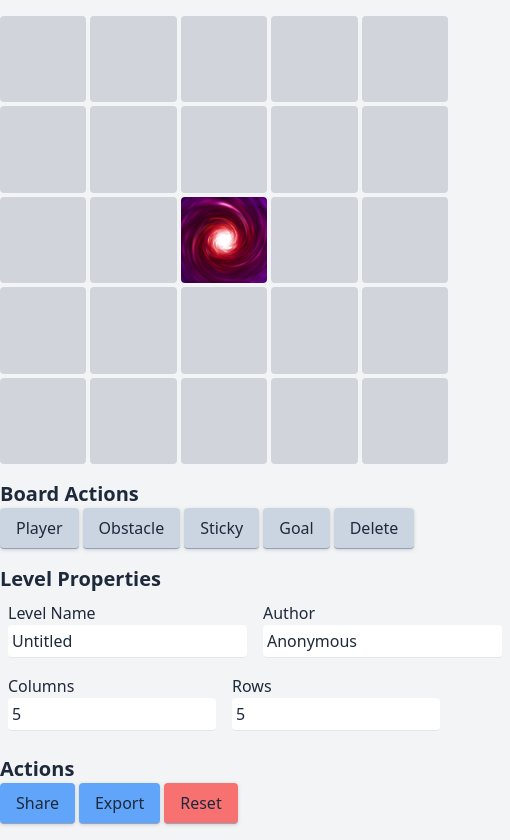
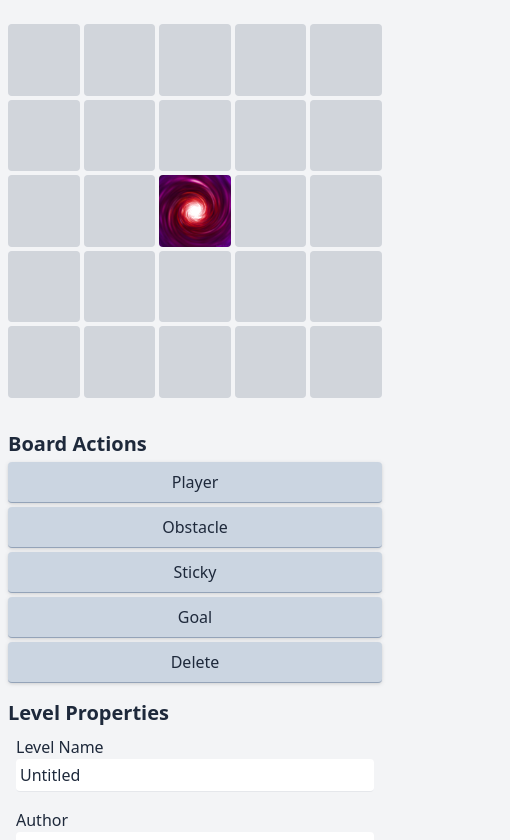
Before and after one commit to collin-b1/synergy, a React (Vite) app: page /#/editor in a window 390 px wide. Shown: the top 840 px of the page, 510 px wide, since content can reach past the window. Built offline with nearby package versions, Linux system fonts and the light colour scheme.

Commit message:
Fix mobile level editor sizing, fix editor inputs

```diff
--- a/package.json
+++ b/package.json
@@ -3,7 +3,7 @@
   "private": true,
   "version": "0.0.0",
   "type": "module",
-  "homepage": "https://collin-b1.github.io/",
+  "homepage": "https://collin-b1.github.io/synergy/",
   "scripts": {
     "dev": "vite",
     "build": "tsc && vite build",
--- a/src/components/Game/Board.tsx
+++ b/src/components/Game/Board.tsx
@@ -41,7 +41,7 @@ const Board = (props: BoardProps) => {
         gridTemplateColumns: `repeat(${props.configuration[0].length}, 1fr)`,
         gridTemplateRows: `repeat(${props.configuration.length}, 1fr)`,
       }}
-      className={`gap-1 grid`}
+      className={`gap-1 grid select-none`}
       role="grid"
     >
       {props.configuration.map((row, y) =>
--- a/src/components/LevelEditor/LevelEditor.tsx
+++ b/src/components/LevelEditor/LevelEditor.tsx
@@ -88,8 +88,8 @@ const LevelEditor: React.FC<LevelEditorProps> = props => {
   };
 
   return (
-    <div className="max-w-3xl mx-auto flex flex-col">
-      <div className="flex-1">
+    <div className="flex-1 flex flex-col justify-center max-w-lg mx-auto p-2">
+      <div className="mb-4">
         <Board
           configuration={levelProperties.startingConfiguration}
           selectedTile={selectedTile}
@@ -98,35 +98,35 @@ const LevelEditor: React.FC<LevelEditorProps> = props => {
         />
       </div>
 
-      <div className="max-w-md flex flex-col mt-4">
+      <div className="flex-1 flex flex-col mt-4">
         <h2 className="text-xl font-bold">Board Actions</h2>
-        <div className="flex-1 flex">
+        <div className="flex flex-col sm:flex-row">
           <Button
-            className="mr-1"
+            className="mt-1 mr-0 sm:mr-1 sm:mt-0"
             onClick={() => selectedTile && insertTile(selectedTile, 3)}
           >
             Player
           </Button>
           <Button
-            className="mr-1"
+            className="mt-1 mr-0 sm:mr-1 sm:mt-0"
             onClick={() => selectedTile && insertTile(selectedTile, 2)}
           >
             Obstacle
           </Button>
           <Button
-            className="mr-1"
+            className="mt-1 mr-0 sm:mr-1 sm:mt-0"
             onClick={() => selectedTile && insertTile(selectedTile, 4)}
           >
             Sticky
           </Button>
           <Button
-            className="mr-1"
+            className="mt-1 mr-0 sm:mr-1 sm:mt-0"
             onClick={() => selectedTile && setGoal(selectedTile)}
           >
             Goal
           </Button>
           <Button
-            className="mr-1"
+            className="mt-1 mr-0 sm:mr-1 sm:mt-0"
             onClick={() => selectedTile && insertTile(selectedTile, 0)}
           >
             Delete
@@ -134,14 +134,14 @@ const LevelEditor: React.FC<LevelEditorProps> = props => {
         </div>
 
         <h2 className="text-xl font-bold mt-4">Level Properties</h2>
-        <div className="flex">
+        <div className="flex flex-col sm:flex-row">
           <div className="flex-1 flex flex-col p-2">
             <label htmlFor="levelName">Level Name</label>
             <input
               type="text"
               name="levelName"
               value={levelProperties.name}
-              onChange={() => handleChangeName}
+              onChange={handleChangeName}
               className="p-1 rounded border-b"
             />
           </div>
@@ -151,13 +151,13 @@ const LevelEditor: React.FC<LevelEditorProps> = props => {
               type="text"
               name="levelAuthor"
               value={levelProperties.author}
-              onChange={() => handleChangeAuthor}
+              onChange={handleChangeAuthor}
               className="p-1 rounded border-b"
             />
           </div>
         </div>
 
-        <div className="flex">
+        <div className="flex flex-col sm:flex-row">
           <div className="flex-1 flex flex-col p-2">
             <label htmlFor="sizeX" className="flex-1">
               Columns
@@ -168,7 +168,7 @@ const LevelEditor: React.FC<LevelEditorProps> = props => {
               min={3}
               max={9}
               value={sizeX}
-              onChange={() => handleChangeSizeX}
+              onChange={handleChangeSizeX}
               className="p-1 rounded border-b"
             />
           </div>
@@ -180,7 +180,7 @@ const LevelEditor: React.FC<LevelEditorProps> = props => {
               min={3}
               max={9}
               value={sizeY}
-              onChange={() => handleChangeSizeY}
+              onChange={handleChangeSizeY}
               className="p-1 rounded border-b"
             />
           </div>
--- a/src/styles/globals.css
+++ b/src/styles/globals.css
@@ -1,6 +1,7 @@
 @tailwind base;
 
 * {
+  margin: 0;
   box-sizing: border-box;
 }
 
```
